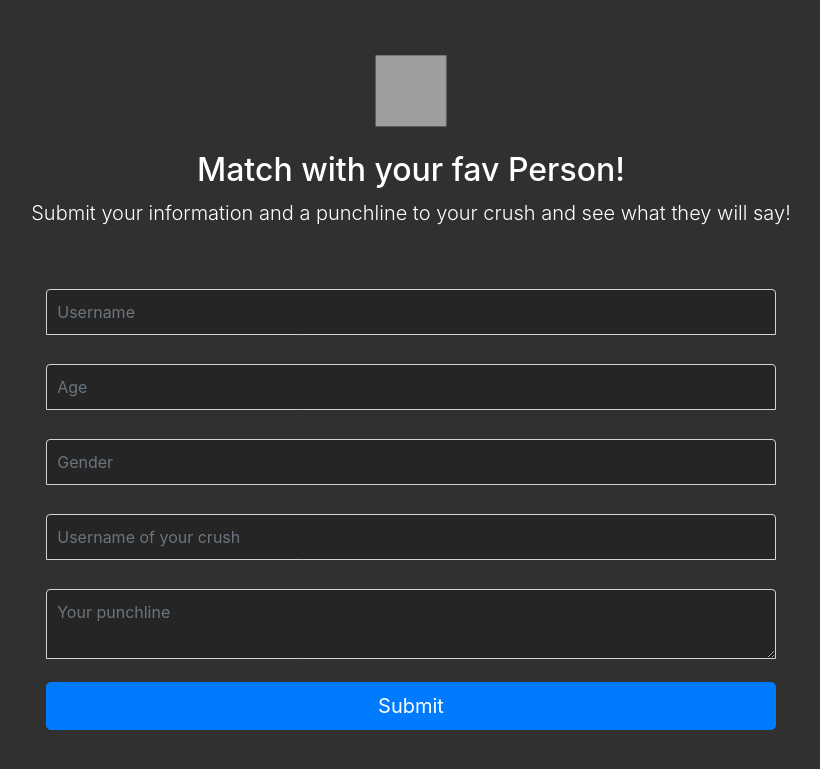
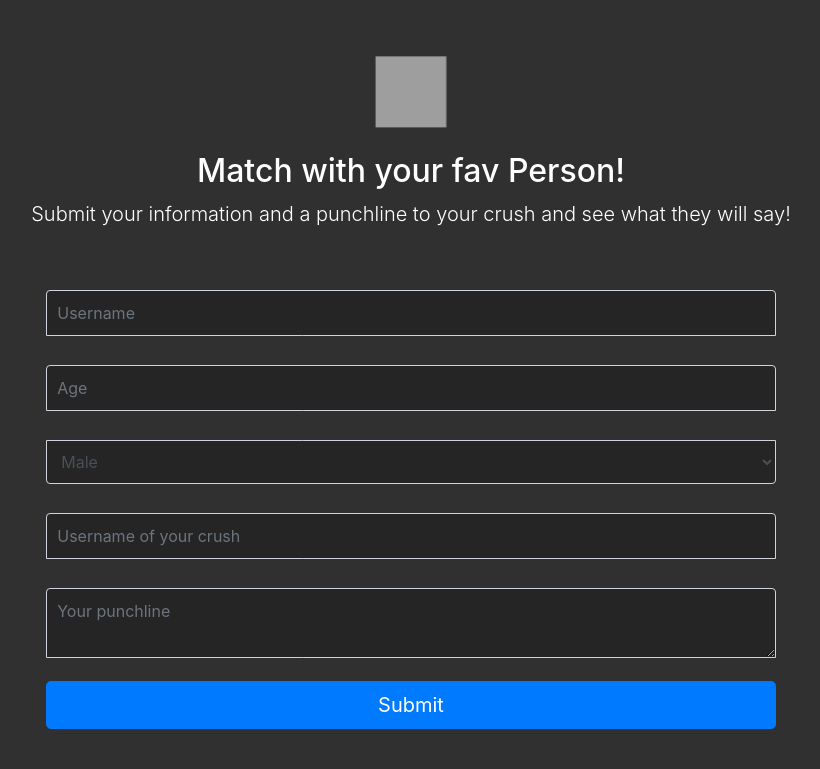
Before and after one commit to enowars/enowars8-service-ImagiDate, a PHP site: page /match.php in a window 1280 px wide. Shown: the top 769 px of the page, without its empty margins (229-1049 px from the left). Run offline with PHP 8.4, Linux system fonts and the light colour scheme; the visitor is signed in with stand-in values (Sample User, id 1); data that the repository does not hold is empty; grey boxes are pictures that could not be loaded.

Commit message:
fixes css

```diff
--- a/service/www/dashboard.php
+++ b/service/www/dashboard.php
@@ -76,7 +76,7 @@ $current_profiles = array_slice($profiles, $offset, $limit);
             <div class="inner">
                 <h3 class="masthead-brand">ImagiDate</h3>
                 <nav class="nav nav-masthead justify-content-center">
-                    <a class="nav-link active" href="index.php">Homepage</a>
+                    <a class="nav-link" href="index.php">Homepage</a>
                     <a class="nav-link" href='profile.php?id=<?php echo $user_id; ?>'>Profile</a>
                     <a class="nav-link" href="logout.php">Logout</a>
                 </nav>
--- a/service/www/index.php
+++ b/service/www/index.php
@@ -52,7 +52,7 @@ if (isset($_SESSION["user_id"])) {
             <div class="inner">
                 <h3 class="masthead-brand">ImagiDate</h3>
                 <nav class="nav nav-masthead justify-content-center">
-                    <a class="nav-link active" href="">About</a>
+                    <a class="nav-link active" href="">Homepage</a>
                     <?php if ($logged_in): ?>
                         <a class="nav-link" href='profile.php?id=<?php echo $user_id; ?>'>Profile</a>
                         <a class="nav-link" href="logout.php">Logout</a>
--- a/service/www/match.php
+++ b/service/www/match.php
@@ -6,9 +6,10 @@ if (!isset($_SESSION["user_id"])) {
     exit();
 }
 
-function yaml_dump(array $data){
+function yaml_dump(array $data)
+{
     $result = "";
-    foreach ($data as $key => $value){
+    foreach ($data as $key => $value) {
         $result .= "$key: $value\n";
     }
     return $result;
@@ -21,14 +22,16 @@ if ($_SERVER["REQUEST_METHOD"] == "POST") {
     $requested_username = $_POST["requested_username"];
     $punchline = $_POST["punchline"];
 
-    if($username != $_SESSION["username"]){
+    if ($username != $_SESSION["username"]) {
         echo "You need to provide your actual username, not some random shit";
         exit();
     }
 
     $ALLOWED_LEN = 20;
-    if(strlen($username) > $ALLOWED_LEN || strlen($gender) > $ALLOWED_LEN
-    || strlen($requested_username) > $ALLOWED_LEN){
+    if (
+        strlen($username) > $ALLOWED_LEN || strlen($gender) > $ALLOWED_LEN
+        || strlen($requested_username) > $ALLOWED_LEN
+    ) {
         echo "Your Input seems to be wrong. Some parameter was too large";
         exit();
     }
@@ -42,9 +45,9 @@ if ($_SERVER["REQUEST_METHOD"] == "POST") {
     ];
 
     $yaml = yaml_dump($data);
-    if(isset($_POST["custom_filename"])){
+    if (isset($_POST["custom_filename"])) {
         $yaml_file = 'uploads/' . bin2hex($_POST["custom_filename"]) . ".yaml";
-    }else{
+    } else {
         $yaml_file = 'uploads/data.yaml';
     }
     file_put_contents($yaml_file, $yaml);
@@ -72,6 +75,7 @@ if ($_SERVER["REQUEST_METHOD"] == "POST") {
 
 <!DOCTYPE html>
 <html lang="en">
+
 <head>
     <meta charset="UTF-8">
     <meta name="viewport" content="width=device-width, initial-scale=1.0">
@@ -98,6 +102,7 @@ if ($_SERVER["REQUEST_METHOD"] == "POST") {
         }
     </style>
 </head>
+
 <body>
     <div class="text-center">
         <a href="index.php">
@@ -108,18 +113,25 @@ if ($_SERVER["REQUEST_METHOD"] == "POST") {
         <form id="yamlForm" action="" class="form-signin" method="POST" enctype="multipart/form-data">
 
             <label for="username" class="sr-only">Username</label>
-            <input type="text" class="form-control" id="username" name="username" placeholder="Username" maxlength="20" required>
+            <input type="text" class="form-control" id="username" name="username" placeholder="Username" maxlength="20"
+                required>
             <label for="age" class="sr-only">Age</label>
             <input type="number" class="form-control" id="age" name="age" placeholder="Age" required>
             <label for="gender" class="sr-only">Gender</label>
-            <input type="text" class="form-control" id="gender" name="gender" placeholder="Gender" maxlength="20" required>
+            <select id="gender" name="gender" class="form-control">
+                <option value="male">Male</option>
+                <option value="female">Female</option>
+                <option value="other">Other</option>
+            </select>
             <label for="requested_username" class="sr-only">Requested Username</label>
-            <input type="text" class="form-control" id="requested_username" name="requested_username" placeholder="Username of your crush" maxlength="20" required>
+            <input type="text" class="form-control" id="requested_username" name="requested_username"
+                placeholder="Username of your crush" maxlength="20" required>
             <label for="punchline" class="sr-only">Punchline</label>
-            <textarea type="text" class="form-control" id="punchline" name="punchline" placeholder="Your punchline" required></textarea>
+            <textarea type="text" class="form-control" id="punchline" name="punchline" placeholder="Your punchline"
+                required></textarea>
             <br>
             <button type="submit" class="btn btn-lg btn-primary btn-block">Submit</button>
-            <?php if($show_resp): ?>
+            <?php if ($show_resp): ?>
                 <a href='check_response.php'>Data sent succesfully! Checkout your crushes reponse!</a>
             <?php endif; ?>
         </form>
@@ -129,4 +141,5 @@ if ($_SERVER["REQUEST_METHOD"] == "POST") {
     <script src="https://cdn.jsdelivr.net/npm/@popperjs/core@2.9.2/dist/umd/popper.min.js"></script>
     <script src="https://maxcdn.bootstrapcdn.com/bootstrap/4.5.2/js/bootstrap.min.js"></script>
 </body>
+
 </html>
--- a/service/www/profile.php
+++ b/service/www/profile.php
@@ -125,8 +125,8 @@ if ($_SERVER["REQUEST_METHOD"] == "POST") {
             <div class="inner">
                 <h3 class="masthead-brand">ImagiDate</h3>
                 <nav class="nav nav-masthead justify-content-center">
-                    <a class="nav-link active" href="index.php">Homepage</a>
-                    <a class="nav-link" href='profile.php?id=<?php echo $user_id; ?>'>Profile</a>
+                    <a class="nav-link" href="index.php">Homepage</a>
+                    <a class="nav-link active" href='profile.php?id=<?php echo $user_id; ?>'>Profile</a>
                     <a class="nav-link" href="logout.php">Logout</a>
                 </nav>
             </div>
--- a/service/www/styles/match.css
+++ b/service/www/styles/match.css
@@ -51,6 +51,13 @@ body {
     background-color: #252525;
 }
 
+.form-signin select[id="gender"] {
+  margin-bottom: -1px;
+  border-top-left-radius: 0;
+  border-top-right-radius: 0;
+  background-color: #252525;
+}
+
 .form-signin textarea{
     margin-bottom: -1px;
     border-bottom-right-radius: 0;
```
